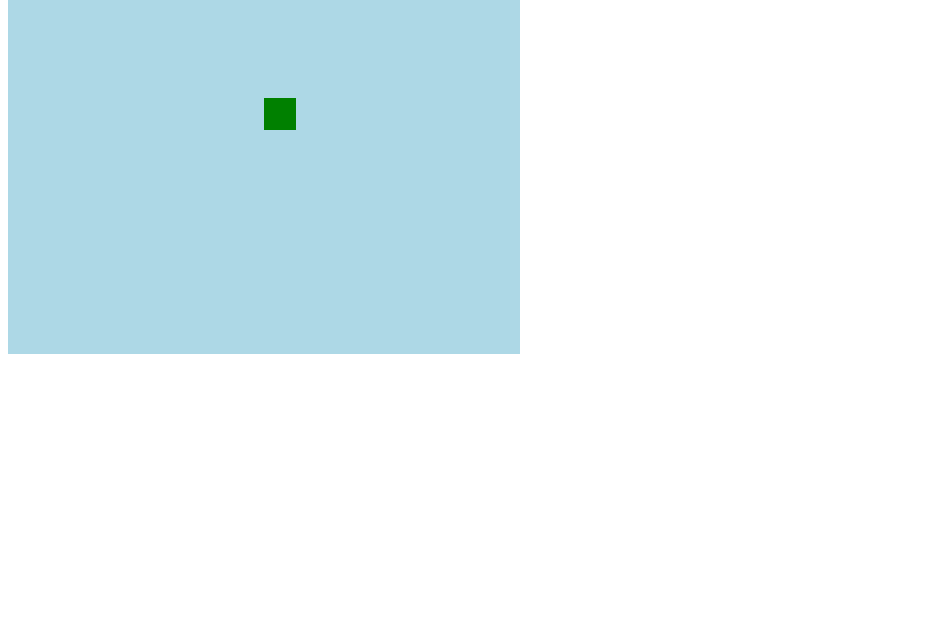
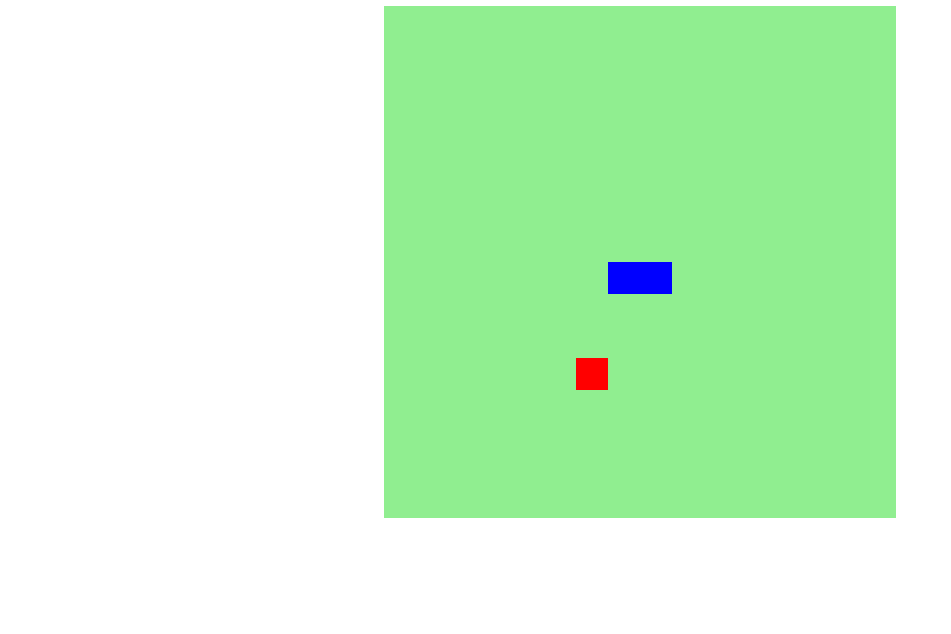
Before and after one commit to Aline-Ferreira1980/snake_JavaScript, a plain HTML site: page index.html in a window 1280 px wide. Shown: the part 166-800 px from the top of the page, without its empty margins (0-951 px from the left). Drawn offline with Linux system fonts and the light colour scheme.

Commit message:
Final do jogo

```diff
--- a/index.html
+++ b/index.html
@@ -9,6 +9,7 @@
     <title>Snake Game</title>
 </head>
 <body>
+    <h1>SNAKE GAME</h1>
     <canvas id="snake" width="512" height="512"></canvas> <!-- canvas trabalha a parte grafica do jogo-->
 </body>
 </html>
--- a/script.js
+++ b/script.js
@@ -3,22 +3,30 @@ let context = canvas.getContext("2d");//context renderiza o desenho do canvas
 let box = 32;
 let snake = [];
 snake[0]={
-    x:8 * box,
-    y:8 * box
+    x: 8 * box,
+    y: 8 * box
 }
 let direction = "right";
+let food = {
+    x: Math.floor(Math.random() * 15 + 1) * box,
+    y: Math.floor(Math.random() * 15 + 1) * box
+}
 
 function criarBG(){
-    context.fillStyle = "lightblue";
+    context.fillStyle = "lightgreen";
     context.fillRect(0, 0, 16 * box, 16 * box); // vai desenhar o retangulo onde vai acontecer o jogo
 
 }
 
 function criarCobrinha(){
-    for (i=0; i<snake.length; i++){
-        context.fillStyle = "green";
+    for (i=0; i < snake.length; i++){
+        context.fillStyle = "blue";
         context.fillRect(snake[i].x, snake[i].y, box, box);
     }
+}
+function drawFood (){
+    context.fillStyle = "red";
+    context.fillRect(food.x, food.y, box, box);
 }
 
 document.addEventListener('keydown', update);
@@ -36,18 +44,33 @@ function iniciarJogo(){
     if (snake[0].y > 15 * box && direction == "down") snake[0].y = 0;
     if (snake[0].y < 0 && direction == "up") snake[0].y = 16 * box;
 
+    for(i=1 ; i< snake.length; i++){
+        if (snake[0].x == snake[i].x && snake[0].y == snake[i].y){
+            clearInterval (jogo);
+            alert ("Game Over :(");
+        }
+    }
+
     criarBG();
     criarCobrinha();
+    drawFood();
 
     let snakeX= snake[0].x;
     let snakeY= snake[0].y;
 
-    if (direction == "right") snakeX+= box;
+    if (direction == "right") snakeX += box;
     if (direction == "left") snakeX -= box;
     if (direction == "up") snakeY -= box;
     if (direction == "down") snakeY += box;
+    if (snakeX != food.x || snakeY != food.y){
+        snake.pop();
+    }
+    else{
+        food.x = Math.floor(Math.random() * 15 + 1) * box;
+        food.y = Math.floor(Math.random() * 15 + 1) * box;
+    }
 
-    snake.pop(); //tira o ultimo elemento do array para ter ideia de movimento da cobrinha.
+   // snake.pop(); //tira o ultimo elemento do array para ter ideia de movimento da cobrinha.
 
     let newHead = {
         x: snakeX,
--- a/style.css
+++ b/style.css
@@ -1,3 +1,10 @@
 body{
-    /* background-color: aqua; */
+    height: 95vh;
+    width: 95;
+    display: flex;
+    justify-content:  center;
+    align-items: center;
+    flex-direction: column;
+    color: rgba(4, 59, 8, 0.651);
+
 }
```
